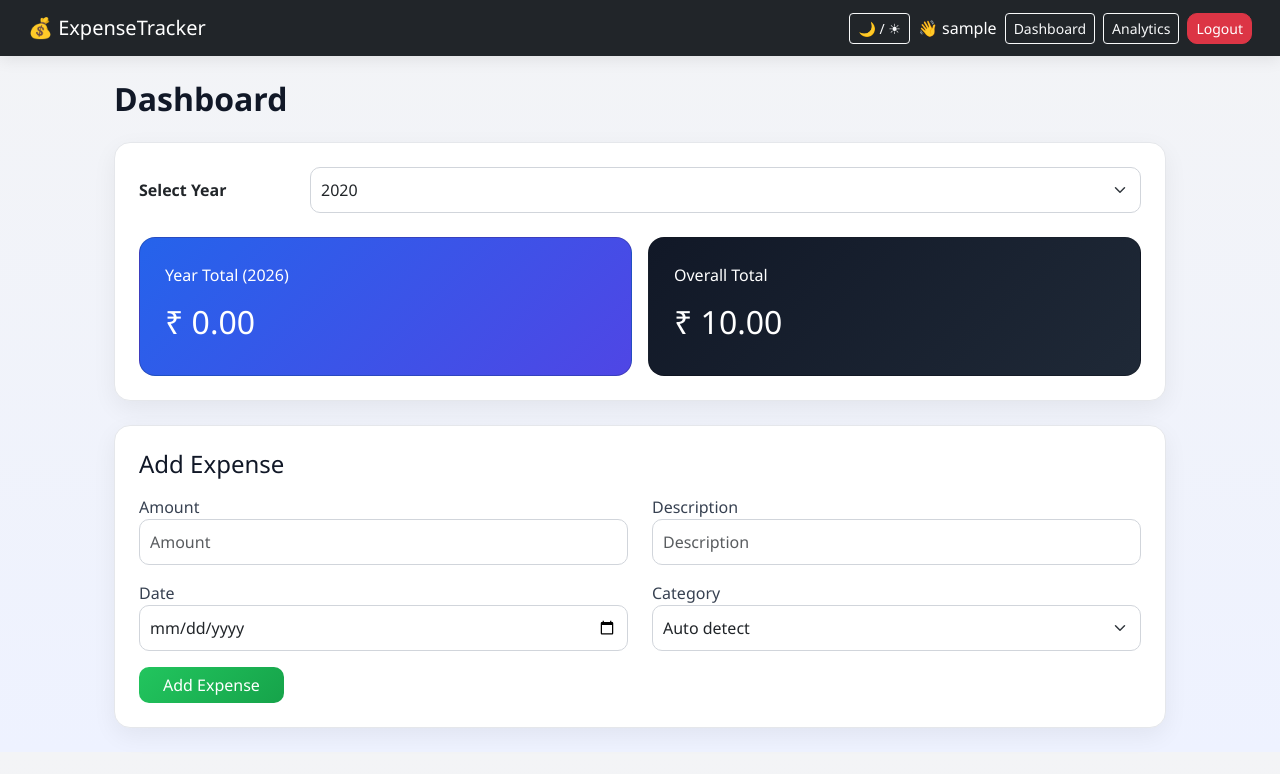
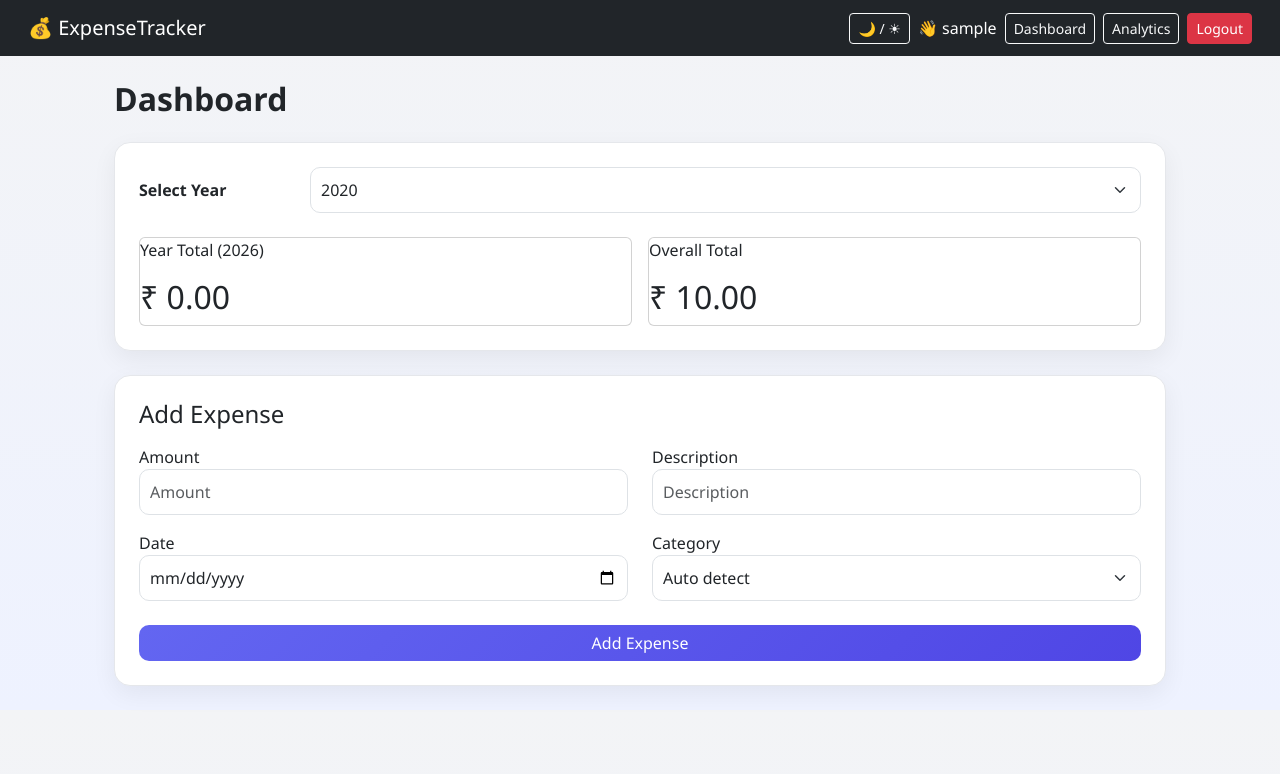
Before and after one commit to lisha123-rgb/expense_tracker, a Flask app: page /dashboard in a window 1280 px wide. Shown: the top 774 px of the page. Run offline with Flask 3, Linux system fonts and the light colour scheme; a user stored in the database is signed in; tables that the repository leaves empty hold one stand-in row (values such as "Sample post").

Commit message:
Improved UI

```diff
--- a/app/routes.py
+++ b/app/routes.py
@@ -5,7 +5,7 @@ from app import db
 from sqlalchemy import func
 from datetime import datetime
 from app.utils import auto_detect_category
-from flask import abort
+from collections import defaultdict
 
 main = Blueprint("main", __name__)
 
@@ -191,11 +191,11 @@ def dashboard():
 
         if month_key not in expenses_by_month:
             expenses_by_month[month_key] = {
-                "items": [],
+                "expenses": [],
                 "month_total": 0
             }
 
-        expenses_by_month[month_key]["items"].append(expense)
+        expenses_by_month[month_key]["expenses"].append(expense)
         expenses_by_month[month_key]["month_total"] += float(expense.amount)
 
     # ========================
--- a/app/static/css/custom.css
+++ b/app/static/css/custom.css
@@ -1,4 +1,4 @@
-/* ========== GLOBAL ========== */
+/* Background */
 body {
   background: linear-gradient(to bottom, #f3f4f6, #eef2ff);
   font-family: 'Segoe UI', sans-serif;
@@ -9,83 +9,38 @@ body {
   max-width: 1100px;
 }
 
-/* ========== NAVBAR ========== */
-.navbar {
-  box-shadow: 0 4px 15px rgba(0,0,0,0.08);
-}
-
-/* ========== CARDS ========== */
+/* Cards */
 .custom-card {
   background: white;
   border-radius: 16px;
   padding: 20px;
   border: 1px solid #e5e7eb;
   box-shadow: 0 8px 24px rgba(0,0,0,0.06);
-  transition: 0.2s ease;
 }
 
-.custom-card:hover {
-  transform: translateY(-3px);
-}
-
-/* ========== SUMMARY CARDS ========== */
-.summary-blue {
-  background: linear-gradient(135deg, #2563eb, #4f46e5);
-  color: white;
-  border-radius: 16px;
-  padding: 25px;
-}
-.summary-blue h2,
-.summary-blue p {
-  color: white;
-}
-
-.summary-dark {
-  background: linear-gradient(135deg, #111827, #1f2937);
-  color: white;
-  border-radius: 16px;
-  padding: 25px;
-}
-.summary-dark h2,
-.summary-dark p {
-  color: white;   /* extra safety */
-}
-
-/* ========== FORMS ========== */
+/* Forms */
 .form-control,
 .form-select {
   border-radius: 10px;
   padding: 10px;
-  border: 1px solid #d1d5db;
 }
 
-.form-control:focus,
-.form-select:focus {
-  border-color: #6366f1;
-  box-shadow: 0 0 0 2px rgba(99,102,241,0.1);
-}
-
-/* ========== PASSWORD EYE ICON (FIXED) ========== */
+/* Eye icon (FIXED for mobile) */
 .eye-icon {
   position: absolute;
-  right: 15px;
-  top: 38px;
+  right: 12px;
+  top: 50%;
+  transform: translateY(-50%);
   cursor: pointer;
   color: #6b7280;
   font-size: 18px;
-  z-index: 5;
 }
 
 .eye-icon:hover {
   color: #4f46e5;
 }
 
-/* IMPORTANT: remove input-group extra spacing */
-.input-group {
-  position: relative;
-}
-
-/* ========== BUTTONS ========== */
+/* Buttons */
 .btn-primary {
   background: linear-gradient(135deg, #6366f1, #4f46e5);
   border: none;
@@ -98,14 +53,8 @@ body {
   border-radius: 10px;
 }
 
-.btn-danger {
-  border-radius: 10px;
-}
-
-/* ========== TABLE ========== */
+/* Table */
 .table {
-  border-radius: 12px;
-  overflow: hidden;
   background: white;
 }
 
@@ -114,15 +63,22 @@ body {
   color: white;
 }
 
-.table tbody tr:hover {
-  background: #f3f4f6;
+/* Category badge */
+.category-badge {
+  background: #4f46e5;
+  color: white;
+  padding: 5px 10px;
+  border-radius: 8px;
+  font-size: 12px;
 }
 
-/* ========== TEXT FIX (SAFE, NOT OVERWRITING EVERYTHING) ========== */
-h1, h2, h3, h4, h5 {
-  color: #111827;
+/* Mobile spacing */
+@media (max-width: 768px) {
+  .custom-card {
+    padding: 15px;
+  }
+
+  h2, h3 {
+    font-size: 20px;
+  }
 }
-
-p, label {
-  color: #374151;
-}
--- a/app/templates/base.html
+++ b/app/templates/base.html
@@ -9,8 +9,11 @@
     <!-- Bootstrap -->
     <link href="https://cdn.jsdelivr.net/npm/bootstrap@5.3.2/dist/css/bootstrap.min.css"
           rel="stylesheet">
+
     <link href="https://cdn.jsdelivr.net/npm/bootstrap-icons@1.11.3/font/bootstrap-icons.css"
           rel="stylesheet">
+
+    <!-- Custom CSS -->
     <link rel="stylesheet" href="{{ url_for('static', filename='css/custom.css') }}">
 </head>
 
--- a/app/templates/dashboard.html
+++ b/app/templates/dashboard.html
@@ -83,7 +83,7 @@
                 </div>
             </div>
 
-            <button class="btn btn-success px-4">Add Expense</button>
+            <button class="btn btn-primary w-100 mt-2">Add Expense</button>
 
         </form>
     </div>
@@ -98,43 +98,52 @@
         </h5>
 
         <div class="table-responsive">
-            <table class="table align-middle">
+            <table class="table table-hover align-middle">
 
-                <thead class="table-dark">
+                <thead>
                     <tr>
                         <th>Amount</th>
+                        <th>Category</th>
                         <th>Description</th>
                         <th>Date</th>
-                        <th>Category</th>
                         <th>Action</th>
                     </tr>
                 </thead>
 
                 <tbody>
-                    {% for expense in data["items"] %}
+                     {% for expense in data["expenses"] %}
                     <tr>
-                        <td>₹ {{ "%.2f"|format(expense.amount) }}</td>
+                        <td>₹{{ expense.amount }}</td>
+
+                        <td>
+                            <span class="category-badge">
+                                {{ expense.category.name if expense.category else "Others" }}
+                            </span>
+                         </td>
+
                         <td>{{ expense.description }}</td>
                         <td>{{ expense.date }}</td>
-                        <td>{{ expense.category.name }}</td>
 
-                        <td class="d-flex gap-2">
-
-                            <!-- EDIT -->
-                            <a href="{{ url_for('main.edit_expense', expense_id=expense.id) }}"
-                               class="btn btn-sm btn-outline-primary">
-                                Edit
+                        <td>
+                             <a href="{{ url_for('main.edit_expense', expense_id=expense.id) }}"
+                                class="btn btn-sm btn-outline-primary mb-1 w-100">
+                                    Edit
                             </a>
 
-                            <!-- DELETE -->
                             <form method="POST"
-                                  action="{{ url_for('main.delete_expense', expense_id=expense.id) }}">
+                                action="{{ url_for('main.delete_expense', expense_id=expense.id) }}">
                                 <input type="hidden" name="csrf_token" value="{{ csrf_token() }}">
-                                <button class="btn btn-danger btn-sm">
-                                    Delete
+                                <button class="btn btn-sm btn-danger w-100">
+                                        Delete
                                 </button>
                             </form>
+                        </td>
+                    </tr>
 
+                    {% else %}
+                    <tr>
+                         <td colspan="5" class="text-center text-muted">
+                            No expenses for this month
                         </td>
                     </tr>
                     {% endfor %}
--- a/app/templates/login.html
+++ b/app/templates/login.html
@@ -28,7 +28,8 @@
                        name="password"
                        id="password"
                        class="form-control pe-5"
-                >
+                       placeholder="Enter your password"
+                       required>
 
                 <!-- ONE ICON ONLY -->
                 <i class="bi bi-eye eye-icon"
--- a/app/templates/register.html
+++ b/app/templates/register.html
@@ -50,7 +50,7 @@
                     </div>
 
                     <!-- Submit -->
-                    <button type="submit" class="btn btn-success w-100 mt-2">
+                    <button type="submit" class="btn btn-primary w-100 mt-2">
                         Register
                     </button>
 
```
